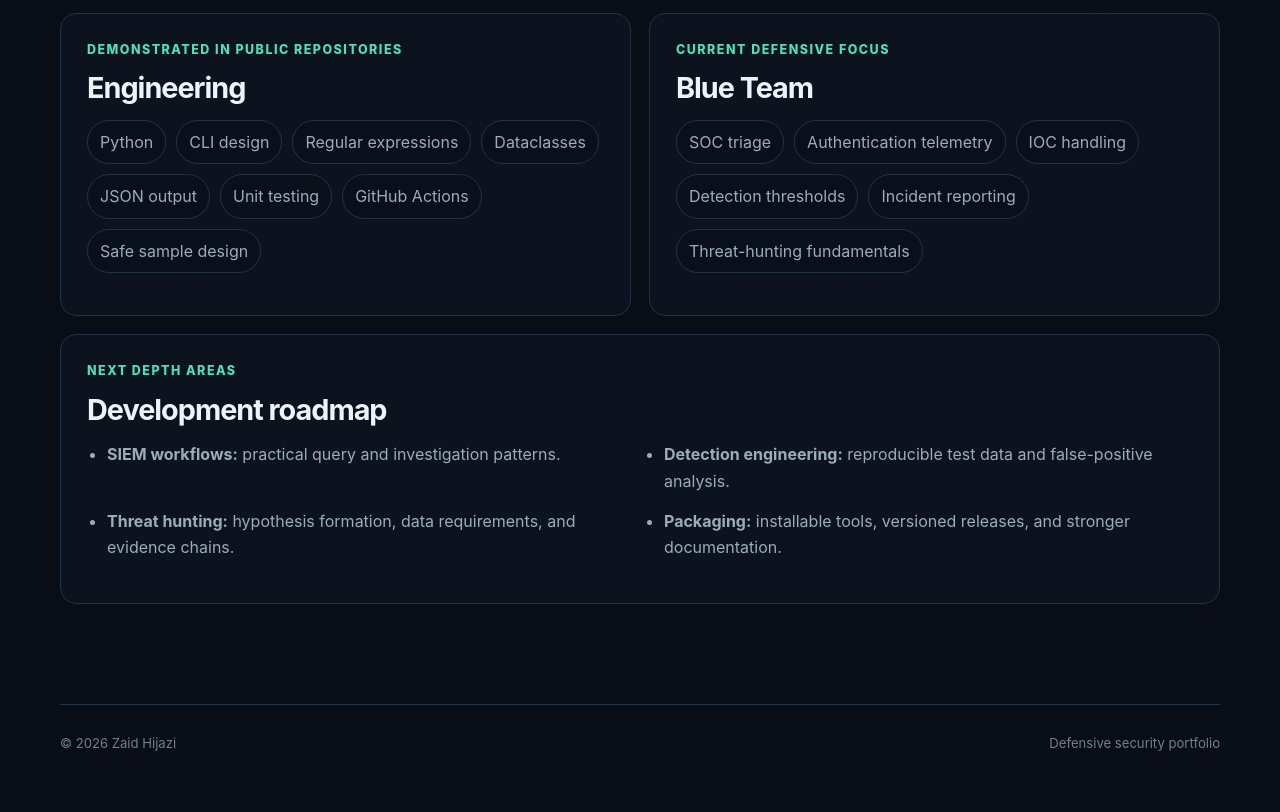
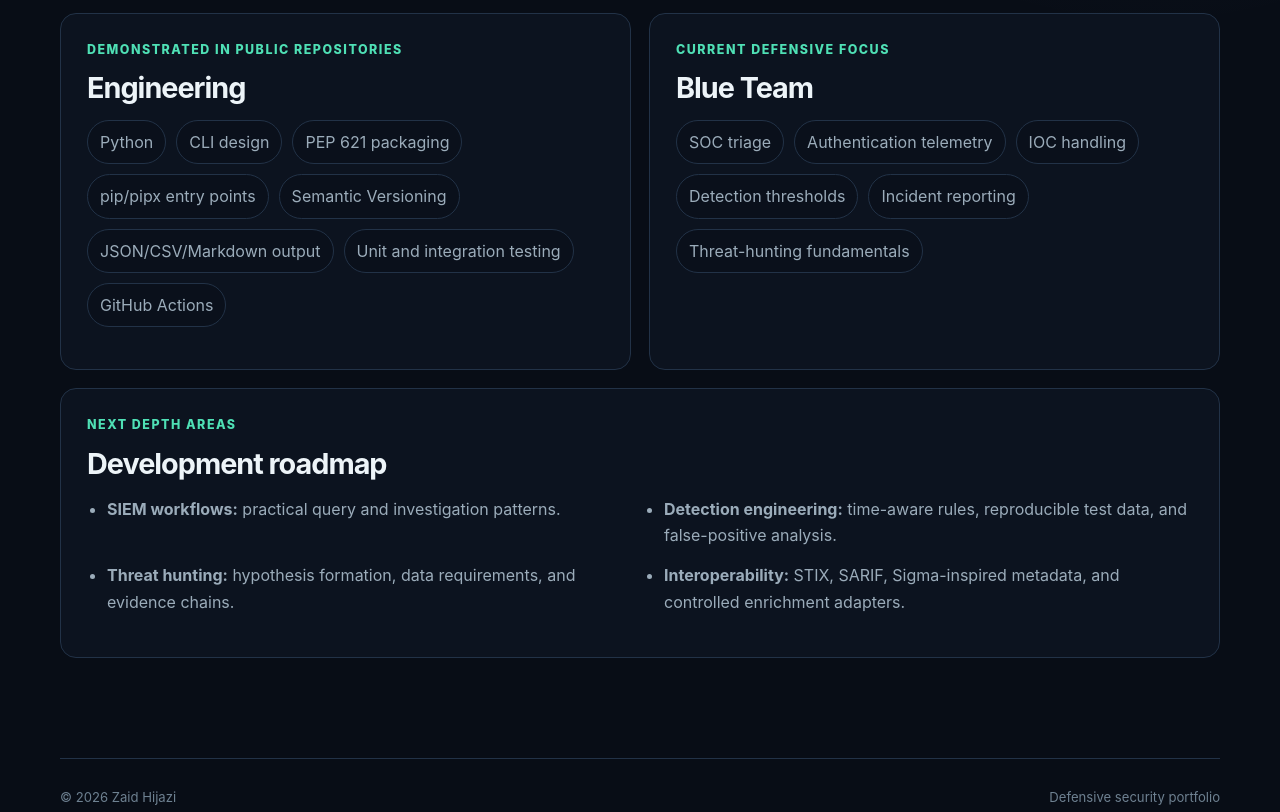
Before and after one commit to Z3X-1337/Z3X-1337.github.io, a plain HTML site: page stack.html in a window 1280 px wide. Shown: the part 560-1372 px from the top of the page. Before the commit the page ends 1343 px from the top, so only its background shows below. Drawn offline with Linux system fonts and the light colour scheme.

Commit message:
Reflect packaging and release engineering skills

```diff
--- a/stack.html
+++ b/stack.html
@@ -11,9 +11,9 @@
   <main id="content" class="shell page-main">
     <section class="page-intro"><p class="kicker">Capabilities and priorities</p><h1>A focused stack for defensive analysis and automation.</h1><p class="lead">The categories below distinguish demonstrated repository work from areas currently being developed.</p></section>
     <section class="skills-layout">
-      <div class="skill-group"><p class="label">Demonstrated in public repositories</p><h2>Engineering</h2><ul class="tag-list"><li>Python</li><li>CLI design</li><li>Regular expressions</li><li>Dataclasses</li><li>JSON output</li><li>Unit testing</li><li>GitHub Actions</li><li>Safe sample design</li></ul></div>
+      <div class="skill-group"><p class="label">Demonstrated in public repositories</p><h2>Engineering</h2><ul class="tag-list"><li>Python</li><li>CLI design</li><li>PEP 621 packaging</li><li>pip/pipx entry points</li><li>Semantic Versioning</li><li>JSON/CSV/Markdown output</li><li>Unit and integration testing</li><li>GitHub Actions</li></ul></div>
       <div class="skill-group"><p class="label">Current defensive focus</p><h2>Blue Team</h2><ul class="tag-list"><li>SOC triage</li><li>Authentication telemetry</li><li>IOC handling</li><li>Detection thresholds</li><li>Incident reporting</li><li>Threat-hunting fundamentals</li></ul></div>
-      <div class="skill-group"><p class="label">Next depth areas</p><h2>Development roadmap</h2><ul class="roadmap-list"><li><strong>SIEM workflows:</strong> practical query and investigation patterns.</li><li><strong>Detection engineering:</strong> reproducible test data and false-positive analysis.</li><li><strong>Threat hunting:</strong> hypothesis formation, data requirements, and evidence chains.</li><li><strong>Packaging:</strong> installable tools, versioned releases, and stronger documentation.</li></ul></div>
+      <div class="skill-group"><p class="label">Next depth areas</p><h2>Development roadmap</h2><ul class="roadmap-list"><li><strong>SIEM workflows:</strong> practical query and investigation patterns.</li><li><strong>Detection engineering:</strong> time-aware rules, reproducible test data, and false-positive analysis.</li><li><strong>Threat hunting:</strong> hypothesis formation, data requirements, and evidence chains.</li><li><strong>Interoperability:</strong> STIX, SARIF, Sigma-inspired metadata, and controlled enrichment adapters.</li></ul></div>
     </section>
   </main>
   <footer class="site-footer shell"><span>© <span data-year></span> Zaid Hijazi</span><span>Defensive security portfolio</span></footer><script src="script.js"></script>
```
